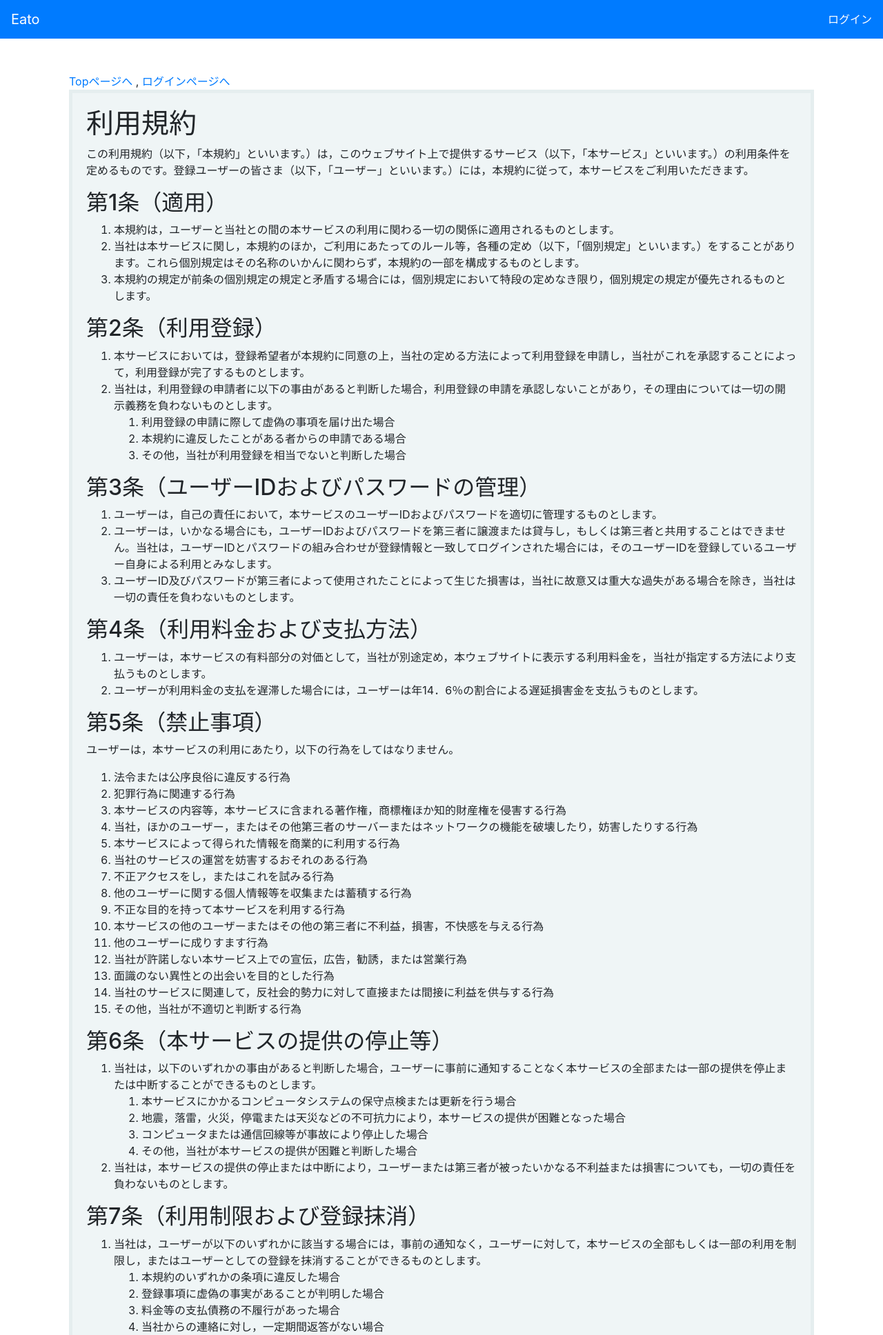
After one commit to S-H-GAMELINKS/eato, a Django app: page /terms/ in a window 1280 px wide. The commit adds this page. Shown: the top 1936 px of the page at 69% size. Run offline with Django 3.2, Linux system fonts and the light colour scheme; parts of the project's set-up code (start-up, migrations or seed data) failed here and were passed over; some libraries are stand-ins or nearby versions.

Commit message:
プライバシーページ、利用規約ページ追加

```diff
--- a/eato/settings.py
+++ b/eato/settings.py
@@ -144,6 +144,10 @@ USE_TZ = True
 
 STATIC_URL = '/static/'
 
+STATICFILES_DIRS = [
+    os.path.join(BASE_DIR, "static"),
+]
+
 # Default primary key field type
 # https://docs.djangoproject.com/en/3.2/ref/settings/#default-auto-field
 
--- a/eato/urls.py
+++ b/eato/urls.py
@@ -15,7 +15,7 @@ Including another URLconf
 """
 from django.contrib import admin
 from django.urls import include, path
-from eato.views import lp
+from eato.views import lp,TermsClass,PrivacyClass
 from django.conf import settings
 from django.conf.urls.static import static
 from django.contrib import admin
@@ -33,4 +33,6 @@ urlpatterns = [
     path('admin/', admin.site.urls),
     path('accounts/', include('allauth.urls')),
     path('accounts/', include('accounts.urls')),
+    path('privacy/', PrivacyClass.as_view()),
+    path('terms/', TermsClass.as_view()),
 ] + static(settings.MEDIA_URL, document_root=settings.MEDIA_ROOT)
--- a/eato/views.py
+++ b/eato/views.py
@@ -1,7 +1,14 @@
 from django.shortcuts import render
 from restaurants.models import Restaurant, Review
+from django .views.generic import TemplateView
 
 def lp(request):
     restaurant_list = Restaurant.objects.order_by('?')[:9]
     review_list = Review.objects.select_related('restaurant').order_by('?')[:9]
     return render(request, 'lp.html', {'restaurant_list': restaurant_list, 'review_list': review_list})
+
+class PrivacyClass(TemplateView):
+    template_name = 'privacy.html';
+
+class TermsClass(TemplateView):
+    template_name = 'terms.html';
--- /dev/null
+++ b/static/privacy_terms.css
@@ -0,0 +1,9 @@
+.private,.terms{
+  min-width: 760px;
+  margin: 50px 100px;
+}
+.private_box,.terms_box{
+  background: #eff5f6;
+  border: 5px solid #e5eeef;
+  padding: 20px;
+}
--- a/templates/base.html
+++ b/templates/base.html
@@ -7,6 +7,7 @@
         <script src="https://code.jquery.com/jquery-3.5.1.slim.min.js" integrity="sha384-DfXdz2htPH0lsSSs5nCTpuj/zy4C+OGpamoFVy38MVBnE+IbbVYUew+OrCXaRkfj" crossorigin="anonymous"></script>
         <script src="https://cdn.jsdelivr.net/npm/popper.js@1.16.0/dist/umd/popper.min.js" integrity="sha384-Q6E9RHvbIyZFJoft+2mJbHaEWldlvI9IOYy5n3zV9zzTtmI3UksdQRVvoxMfooAo" crossorigin="anonymous"></script>
         <script src="https://stackpath.bootstrapcdn.com/bootstrap/4.5.0/js/bootstrap.min.js" integrity="sha384-OgVRvuATP1z7JjHLkuOU7Xw704+h835Lr+6QL9UvYjZE3Ipu6Tp75j7Bh/kR0JKI" crossorigin="anonymous"></script>
+        {% block header %}{% endblock %}
     </head>
     <body>
       <div id="app">
@@ -28,7 +29,7 @@
 
         <footer class="container mb-5">
             <!-- <p>&copy; 2017-2018 Company, Inc. &middot; <a href="#">Privacy</a> &middot; <a href="#">Terms</a></p> -->
-            <p>© 2017-2018 Company, Inc. · <a href="#">プライバシー</a> · <a href="#">利用規約</a></p>
+            <p>© 2017-2018 Company, Inc. · <a href="/privacy">プライバシー</a> · <a href="/terms">利用規約</a></p>
         </footer>
       </div>
     </body>
--- /dev/null
+++ b/templates/privacy_terms.html
@@ -0,0 +1,7 @@
+<a href="/">Topページへ</a>
+{% if not user.is_authenticated %}
+<span>,</span>
+<a href="/accounts/login">
+  ログインページへ
+</a>
+{% endif %}
--- /dev/null
+++ b/templates/terms.html
@@ -0,0 +1,129 @@
+{% extends "base.html" %}
+{% load static %}
+
+{% block header %}
+<link rel="stylesheet" href="{% static 'privacy_terms.css' %}">
+{% endblock %}
+
+{% block content %}
+<div class="terms">
+  {% include 'privacy_terms.html' %}
+  <div class="terms_box">
+    <h1>利用規約</h1>
+    <p>この利用規約（以下，「本規約」といいます。）は，このウェブサイト上で提供するサービス（以下，「本サービス」といいます。）の利用条件を定めるものです。登録ユーザーの皆さま（以下，「ユーザー」といいます。）には，本規約に従って，本サービスをご利用いただきます。</p>
+
+    <h2>第1条（適用）</h2>
+    <ol>
+    <li>本規約は，ユーザーと当社との間の本サービスの利用に関わる一切の関係に適用されるものとします。</li>
+    <li>当社は本サービスに関し，本規約のほか，ご利用にあたってのルール等，各種の定め（以下，「個別規定」といいます。）をすることがあります。これら個別規定はその名称のいかんに関わらず，本規約の一部を構成するものとします。</li>
+    <li>本規約の規定が前条の個別規定の規定と矛盾する場合には，個別規定において特段の定めなき限り，個別規定の規定が優先されるものとします。</li>
+    </ol>
+
+    <h2>第2条（利用登録）</h2>
+    <ol>
+    <li>本サービスにおいては，登録希望者が本規約に同意の上，当社の定める方法によって利用登録を申請し，当社がこれを承認することによって，利用登録が完了するものとします。</li>
+    <li>当社は，利用登録の申請者に以下の事由があると判断した場合，利用登録の申請を承認しないことがあり，その理由については一切の開示義務を負わないものとします。
+    <ol>
+    <li>利用登録の申請に際して虚偽の事項を届け出た場合</li>
+    <li>本規約に違反したことがある者からの申請である場合</li>
+    <li>その他，当社が利用登録を相当でないと判断した場合</li>
+    </ol></li>
+    </ol>
+
+    <h2>第3条（ユーザーIDおよびパスワードの管理）</h2>
+    <ol>
+    <li>ユーザーは，自己の責任において，本サービスのユーザーIDおよびパスワードを適切に管理するものとします。</li>
+    <li>ユーザーは，いかなる場合にも，ユーザーIDおよびパスワードを第三者に譲渡または貸与し，もしくは第三者と共用することはできません。当社は，ユーザーIDとパスワードの組み合わせが登録情報と一致してログインされた場合には，そのユーザーIDを登録しているユーザー自身による利用とみなします。</li>
+    <li>ユーザーID及びパスワードが第三者によって使用されたことによって生じた損害は，当社に故意又は重大な過失がある場合を除き，当社は一切の責任を負わないものとします。</li>
+    </ol>
+
+    <h2>第4条（利用料金および支払方法）</h2>
+    <ol>
+    <li>ユーザーは，本サービスの有料部分の対価として，当社が別途定め，本ウェブサイトに表示する利用料金を，当社が指定する方法により支払うものとします。</li>
+    <li>ユーザーが利用料金の支払を遅滞した場合には，ユーザーは年14．6％の割合による遅延損害金を支払うものとします。</li>
+    </ol>
+
+    <h2>第5条（禁止事項）</h2>
+    <p>ユーザーは，本サービスの利用にあたり，以下の行為をしてはなりません。</p>
+
+    <ol>
+    <li>法令または公序良俗に違反する行為</li>
+    <li>犯罪行為に関連する行為</li>
+    <li>本サービスの内容等，本サービスに含まれる著作権，商標権ほか知的財産権を侵害する行為</li>
+    <li>当社，ほかのユーザー，またはその他第三者のサーバーまたはネットワークの機能を破壊したり，妨害したりする行為</li>
+    <li>本サービスによって得られた情報を商業的に利用する行為</li>
+    <li>当社のサービスの運営を妨害するおそれのある行為</li>
+    <li>不正アクセスをし，またはこれを試みる行為</li>
+    <li>他のユーザーに関する個人情報等を収集または蓄積する行為</li>
+    <li>不正な目的を持って本サービスを利用する行為</li>
+    <li>本サービスの他のユーザーまたはその他の第三者に不利益，損害，不快感を与える行為</li>
+    <li>他のユーザーに成りすます行為</li>
+    <li>当社が許諾しない本サービス上での宣伝，広告，勧誘，または営業行為</li>
+    <li>面識のない異性との出会いを目的とした行為</li>
+    <li>当社のサービスに関連して，反社会的勢力に対して直接または間接に利益を供与する行為</li>
+    <li>その他，当社が不適切と判断する行為</li>
+    </ol>
+
+    <h2>第6条（本サービスの提供の停止等）</h2>
+    <ol>
+    <li>当社は，以下のいずれかの事由があると判断した場合，ユーザーに事前に通知することなく本サービスの全部または一部の提供を停止または中断することができるものとします。
+    <ol>
+    <li>本サービスにかかるコンピュータシステムの保守点検または更新を行う場合</li>
+    <li>地震，落雷，火災，停電または天災などの不可抗力により，本サービスの提供が困難となった場合</li>
+    <li>コンピュータまたは通信回線等が事故により停止した場合</li>
+    <li>その他，当社が本サービスの提供が困難と判断した場合</li>
+    </ol></li>
+    <li>当社は，本サービスの提供の停止または中断により，ユーザーまたは第三者が被ったいかなる不利益または損害についても，一切の責任を負わないものとします。</li>
+    </ol>
+
+    <h2>第7条（利用制限および登録抹消）</h2>
+    <ol>
+    <li>当社は，ユーザーが以下のいずれかに該当する場合には，事前の通知なく，ユーザーに対して，本サービスの全部もしくは一部の利用を制限し，またはユーザーとしての登録を抹消することができるものとします。
+    <ol>
+    <li>本規約のいずれかの条項に違反した場合</li>
+    <li>登録事項に虚偽の事実があることが判明した場合</li>
+    <li>料金等の支払債務の不履行があった場合</li>
+    <li>当社からの連絡に対し，一定期間返答がない場合</li>
+    <li>本サービスについて，最終の利用から一定期間利用がない場合</li>
+    <li>その他，当社が本サービスの利用を適当でないと判断した場合</li>
+    </ol></li>
+    <li>当社は，本条に基づき当社が行った行為によりユーザーに生じた損害について，一切の責任を負いません。</li>
+    </ol>
+
+    <h2>第8条（退会）</h2>
+    <p>ユーザーは，当社の定める退会手続により，本サービスから退会できるものとします。</p>
+
+    <h2>第9条（保証の否認および免責事項）</h2>
+    <ol>
+    <li>当社は，本サービスに事実上または法律上の瑕疵（安全性，信頼性，正確性，完全性，有効性，特定の目的への適合性，セキュリティなどに関する欠陥，エラーやバグ，権利侵害などを含みます。）がないことを明示的にも黙示的にも保証しておりません。</li>
+    <li>当社は，本サービスに起因してユーザーに生じたあらゆる損害について一切の責任を負いません。ただし，本サービスに関する当社とユーザーとの間の契約（本規約を含みます。）が消費者契約法に定める消費者契約となる場合，この免責規定は適用されません。</li>
+    <li>前項ただし書に定める場合であっても，当社は，当社の過失（重過失を除きます。）による債務不履行または不法行為によりユーザーに生じた損害のうち特別な事情から生じた損害（当社またはユーザーが損害発生につき予見し，または予見し得た場合を含みます。）について一切の責任を負いません。また，当社の過失（重過失を除きます。）による債務不履行または不法行為によりユーザーに生じた損害の賠償は，ユーザーから当該損害が発生した月に受領した利用料の額を上限とします。</li>
+    <li>当社は，本サービスに関して，ユーザーと他のユーザーまたは第三者との間において生じた取引，連絡または紛争等について一切責任を負いません。</li>
+    </ol>
+
+    <h2>第10条（サービス内容の変更等）</h2>
+    <p>当社は，ユーザーに通知することなく，本サービスの内容を変更しまたは本サービスの提供を中止することができるものとし，これによってユーザーに生じた損害について一切の責任を負いません。</p>
+
+    <h2>第11条（利用規約の変更）</h2>
+    <p>当社は，必要と判断した場合には，ユーザーに通知することなくいつでも本規約を変更することができるものとします。なお，本規約の変更後，本サービスの利用を開始した場合には，当該ユーザーは変更後の規約に同意したものとみなします。</p>
+
+    <h2>第12条（個人情報の取扱い）</h2>
+    <p>当社は，本サービスの利用によって取得する個人情報については，当社「プライバシーポリシー」に従い適切に取り扱うものとします。</p>
+
+    <h2>第13条（通知または連絡）</h2>
+    <p>ユーザーと当社との間の通知または連絡は，当社の定める方法によって行うものとします。当社は,ユーザーから,当社が別途定める方式に従った変更届け出がない限り,現在登録されている連絡先が有効なものとみなして当該連絡先へ通知または連絡を行い,これらは,発信時にユーザーへ到達したものとみなします。</p>
+
+    <h2>第14条（権利義務の譲渡の禁止）</h2>
+    <p>ユーザーは，当社の書面による事前の承諾なく，利用契約上の地位または本規約に基づく権利もしくは義務を第三者に譲渡し，または担保に供することはできません。</p>
+
+    <h2>第15条（準拠法・裁判管轄）</h2>
+    <ol>
+    <li>本規約の解釈にあたっては，日本法を準拠法とします。</li>
+    <li>本サービスに関して紛争が生じた場合には，当社の本店所在地を管轄する裁判所を専属的合意管轄とします。</li>
+    </ol>
+
+    <p>以上</p>
+
+  </div>
+</div>
+{% endblock %}
```
Also changed, not shown: templates/privacy.html (added, +105 -0 lines).
